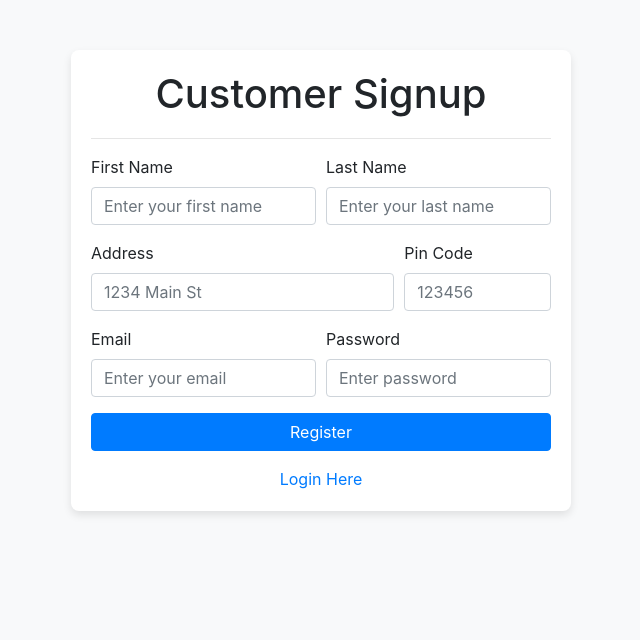
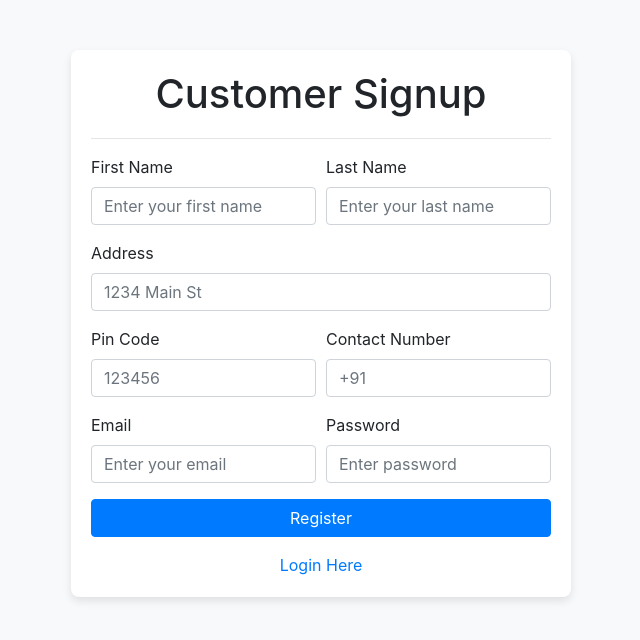
Before and after one commit to SamarKamboj/App-Development-1, a Flask app: page /customer_signup in a window 1280 px wide. Shown: the top 640 px of the page, without its empty margins (319-959 px from the left). Run offline with Flask 3, Linux system fonts and the light colour scheme.

Commit message:
updated customer and professional signup form

```diff
--- a/templates/customer_signup.html
+++ b/templates/customer_signup.html
@@ -69,16 +69,23 @@
                 </div>
             </div>
 
-            <!-- Address and Pin Code -->
+            <!-- Address -->
             <div class="form-row">
-                <div class="form-group col-md-8">
+                <div class="form-group col-md-12">
                     <label for="inputAddress">Address</label>
                     <input type="text" class="form-control" id="address" name="address" placeholder="1234 Main St"
                         required>
                 </div>
-                <div class="form-group col-md-4">
+            </div>
+            <!-- Contact Number and Pincode -->
+            <div class="form-row">
+                <div class="form-group col-md-6">
                     <label for="pincode">Pin Code</label>
                     <input type="number" class="form-control" id="pincode" name="pincode" placeholder="123456" required>
+                </div>
+                <div class="form-group col-md-6">
+                    <label for="contact_number">Contact Number</label>
+                    <input type="number" class="form-control" id="contact_number" name="contact_number" placeholder="+91" required>
                 </div>
             </div>
 
```
Also changed, not shown: templates/professional_signup.html (+11 -3 lines).
